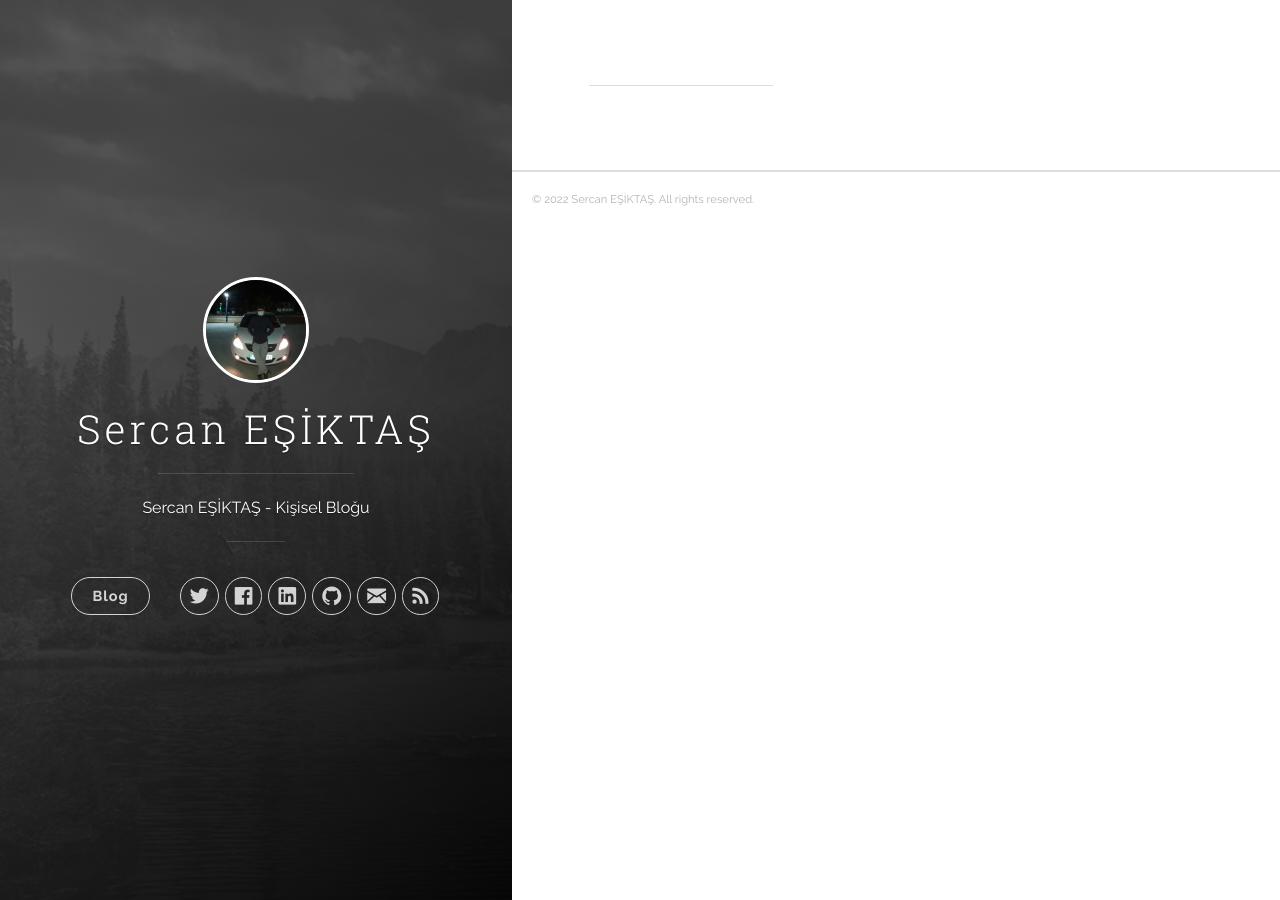
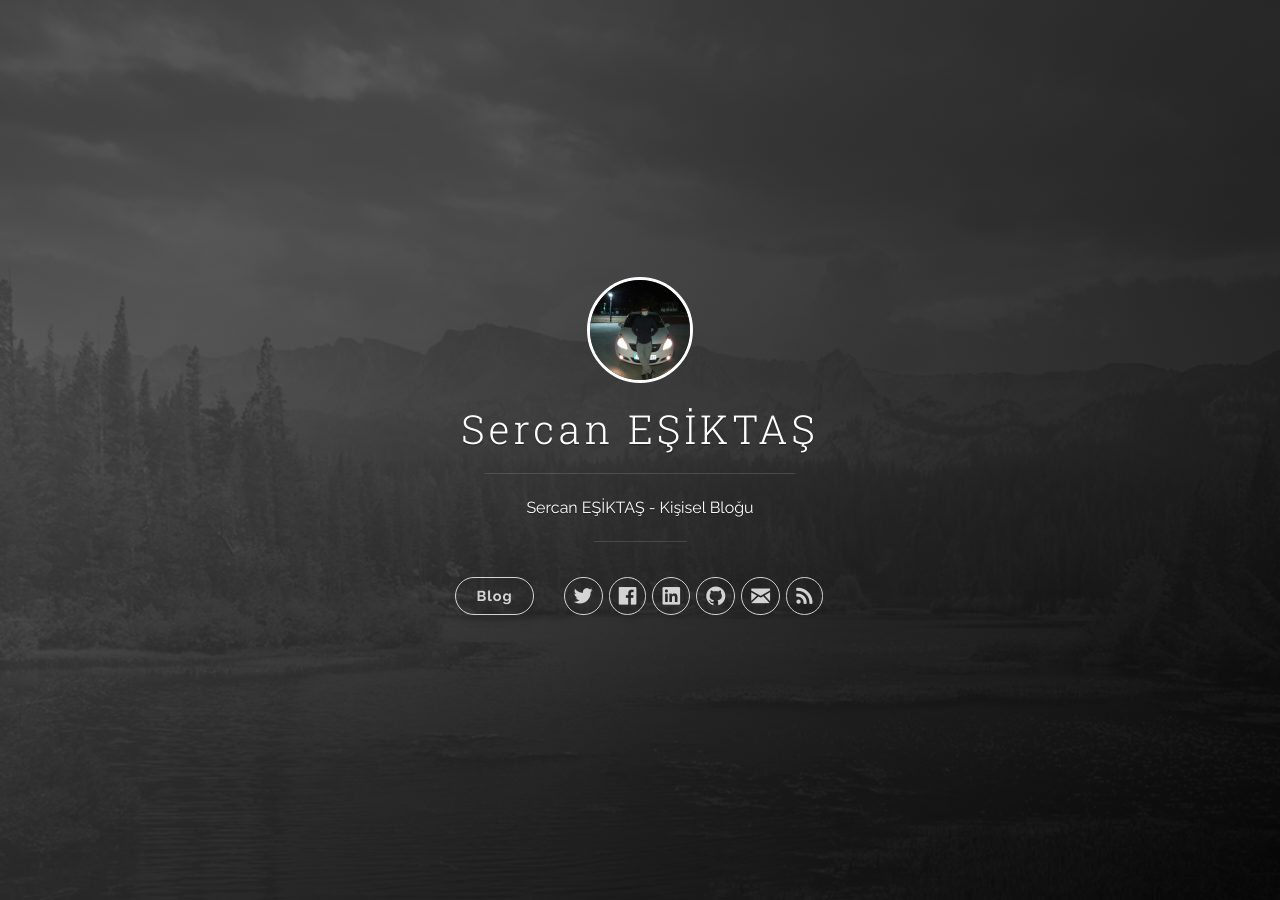
Before and after one commit to sercanesiktas/sercanesiktas.github.io, a Jekyll site: the page built from index.html, in a window 1280 px wide. Built offline with Jekyll 4.4.1, drawn with Linux system fonts in a browser that asks for light colours; nearby versions of some CDN libraries; the list of posts is cut into pages by our own code.

Commit message:
Update uno.css

```diff
--- a/css/uno.css
+++ b/css/uno.css
@@ -1213,9 +1213,6 @@ hr {
 	background: url(../images/background-cover.jpg) top left no-repeat #666666;
 	background-size: cover; }
 
-.panel-cover--collapsed {
-	width: 40%;
-	max-width: 530px; }
 
 .panel-cover--overlay {
 	display: block;
```
